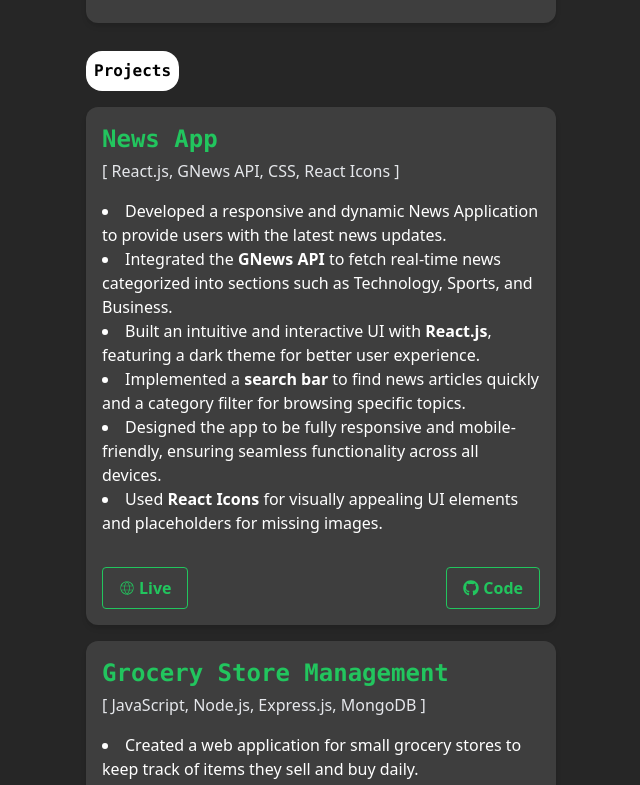
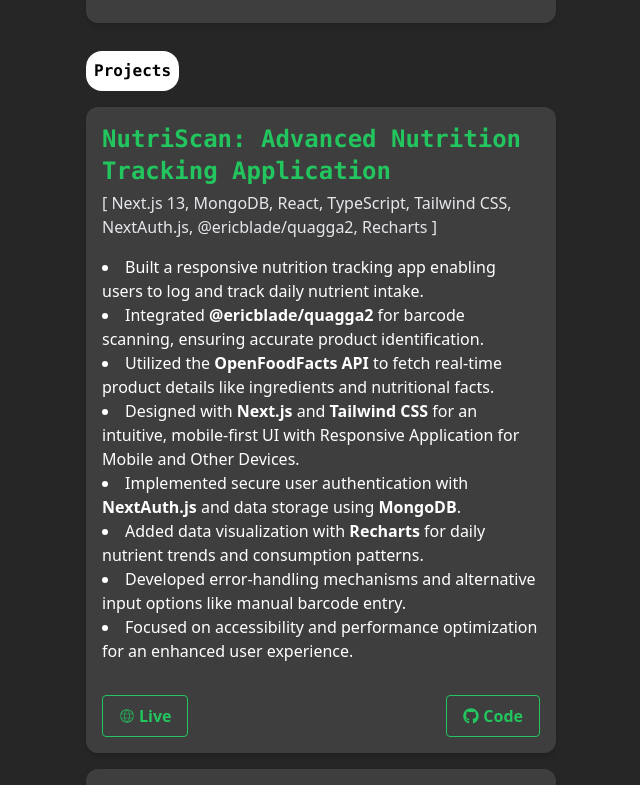
Before and after one commit to kishan9535/Kishan-Portfolio, a React (Vite) app: page / in a window 1280 px wide. Shown: the part 1720-2505 px from the top of the page, without its empty margins (194-834 px from the left). Built offline with nearby package versions, Linux system fonts and the light colour scheme.

Commit message:
Update Projects.jsx

```diff
--- a/src/components/Projects.jsx
+++ b/src/components/Projects.jsx
@@ -6,6 +6,50 @@
   return (
     <div className="mt-7">
       <Heading>Projects</Heading>
+      <Card
+        projectName="NutriScan: Advanced Nutrition Tracking Application"
+        techStack="Next.js 13, MongoDB, React, TypeScript, Tailwind CSS, NextAuth.js, @ericblade/quagga2, Recharts"
+        description={
+          <ul className="list-disc list-inside">
+            <li>
+              Built a responsive nutrition tracking app enabling users to log
+              and track daily nutrient intake.
+            </li>
+            <li>
+              Integrated <strong>@ericblade/quagga2</strong> for barcode
+              scanning, ensuring accurate product identification.
+            </li>
+            <li>
+              Utilized the <strong>OpenFoodFacts API</strong> to fetch real-time
+              product details like ingredients and nutritional facts.
+            </li>
+            <li>
+              Designed with <strong>Next.js</strong> and{" "}
+              <strong>Tailwind CSS</strong> for an intuitive, mobile-first UI
+              with Responsive Application for Mobile and Other Devices.
+            </li>
+            <li>
+              Implemented secure user authentication with{" "}
+              <strong>NextAuth.js</strong> and data storage using{" "}
+              <strong>MongoDB</strong>.
+            </li>
+            <li>
+              Added data visualization with <strong>Recharts</strong> for daily
+              nutrient trends and consumption patterns.
+            </li>
+            <li>
+              Developed error-handling mechanisms and alternative input options
+              like manual barcode entry.
+            </li>
+            <li>
+              Focused on accessibility and performance optimization for an
+              enhanced user experience.
+            </li>
+          </ul>
+        }
+        codeLink="https://github.com/kishan9535/Nutri-Scanner"
+        liveSiteLink="https://nutriscanner.vercel.app/"
+      />
       <Card
         projectName="News App"
         techStack="React.js, GNews API, CSS, React Icons"
```
